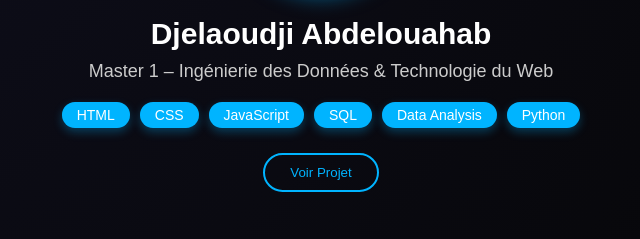
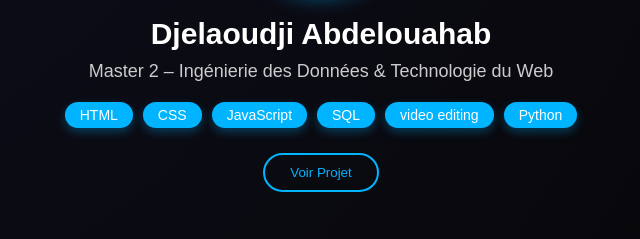
Before and after one commit to ziko28/portfolioo, a plain HTML site: page index.html in a window 1280 px wide. Shown: the part 396-635 px from the top of the page, 319-959 px from the left. Drawn offline with Linux system fonts and the light colour scheme.

Commit message:
Update index.html

```diff
--- a/index.html
+++ b/index.html
@@ -218,7 +218,7 @@
     <section id="home">
       <img src="IMG_0456.JPG" alt="Djelaoudji Abdelouahab">
       <h2>Djelaoudji Abdelouahab</h2>
-      <p>Master 1 – Ingénierie des Données & Technologie du Web</p>
+      <p>Master 2 – Ingénierie des Données & Technologie du Web</p>
 
       <!-- Skills -->
       <div class="skills">
@@ -226,7 +226,7 @@
         <span class="skill">CSS</span>
         <span class="skill">JavaScript</span>
         <span class="skill">SQL</span>
-        <span class="skill">Data Analysis</span>
+        <span class="skill">video editing</span>
         <span class="skill">Python</span>
       </div>
 
```
